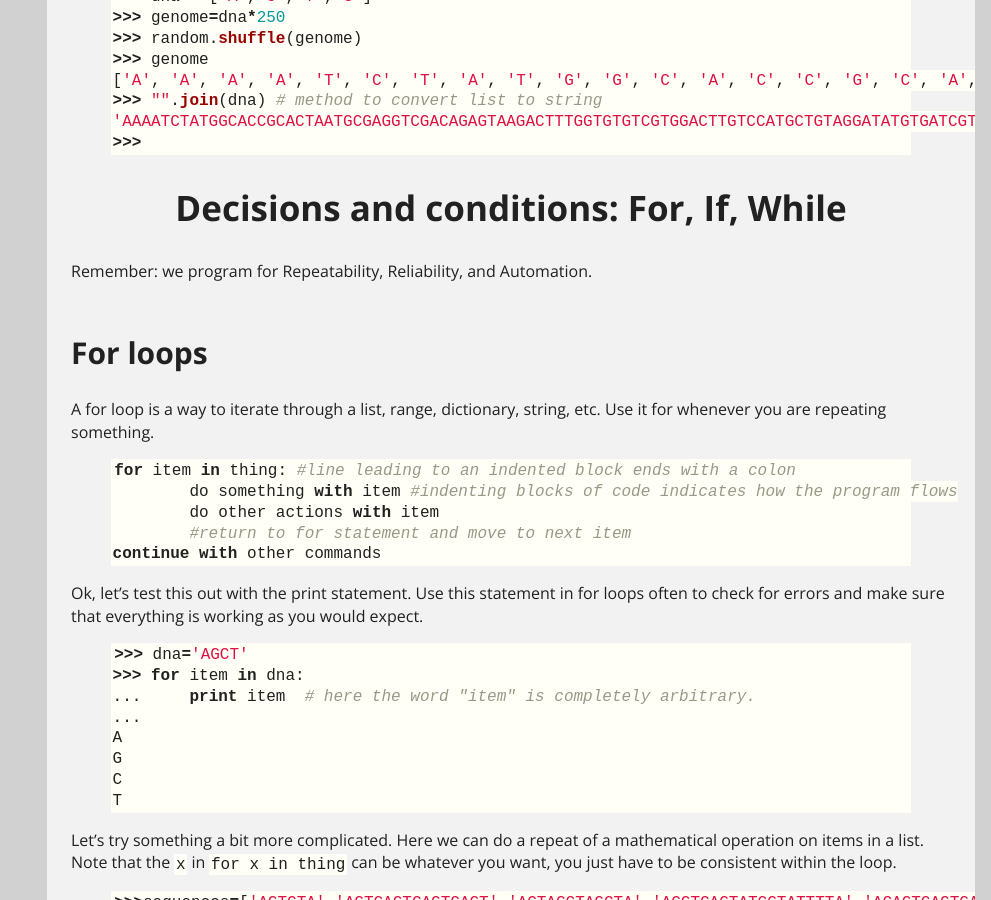
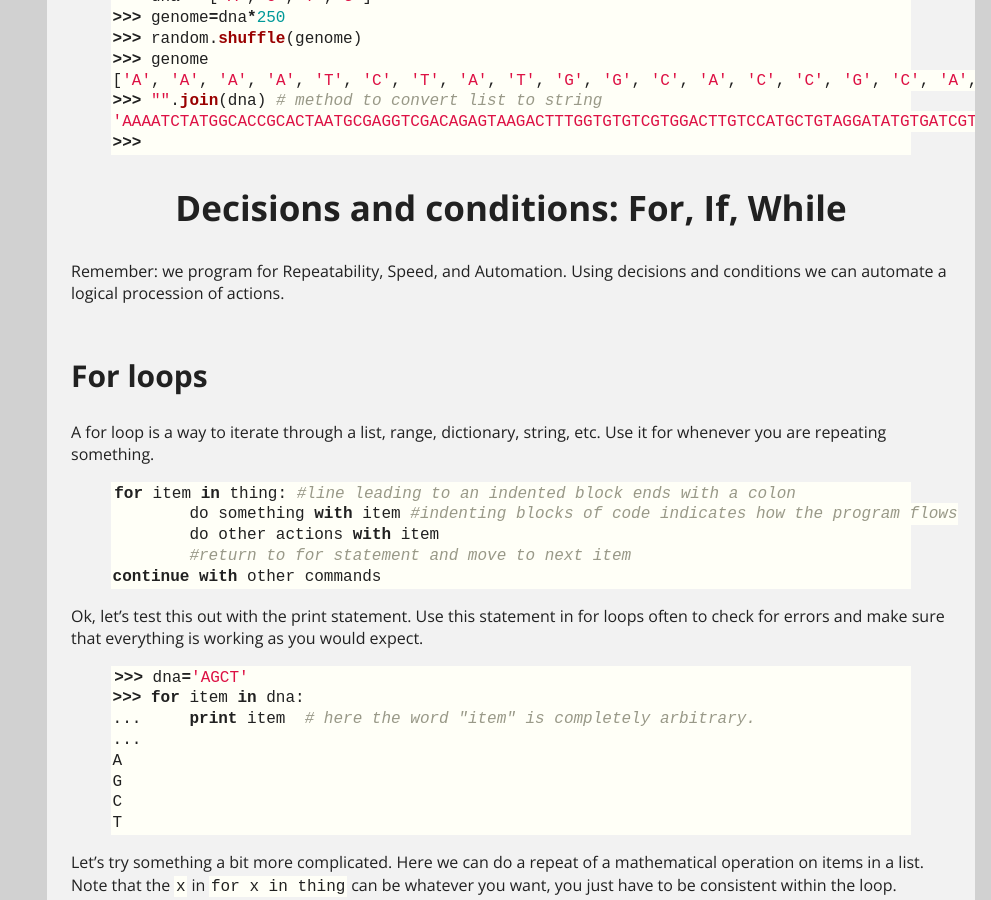
Before and after one commit to CCBBatUT/Biocomputing_Spring2016, a Jekyll site: the page built from _posts/2016-02-10-python2_controlflow.md, in a window 1280 px wide and 900 px high, scrolled down 776 px. Shown: the whole window, without its empty margins (289-1280 px from the left). Built offline with Jekyll 4.4.1, drawn with Linux system fonts in a browser that asks for light colours.

Commit message:
lesson update

```diff
--- a/_posts/2016-02-10-python2_controlflow.md
+++ b/_posts/2016-02-10-python2_controlflow.md
@@ -50,7 +50,7 @@ Two divided by 5 is 0
 
 # Decisions and conditions: For, If, While
 
-Remember: we program for Repeatability, Reliability, and Automation.
+Remember: we program for Repeatability, Speed, and Automation. Using decisions and conditions we can automate a logical procession of actions.
 
 
 ## For loops
@@ -82,7 +82,7 @@ T
 Let's try something a bit more complicated. Here we can do a repeat of a mathematical operation on items in a list. Note that the `x` in `for x in thing` can be whatever you want, you just have to be consistent within the loop.
 
 {% highlight python %}
->>>sequences=['AGTCTA','AGTCAGTCAGTCAGT','ACTAGCTAGCTA','ACGTCAGTATCGTATTTTA','ACAGTCAGTGATCA','AGT','AGCTAGCTAGCTACGATGCTAGCTAGC'] #create our list
+>>> sequences=['AGTCTA','AGTCAGTCAGTCAGT','ACTAGCTAGCTA','ACGTCAGTATCGTATTTTA','ACAGTCAGTGATCA','AGT','AGCTAGCTAGCTACGATGCTAGCTAGC'] #create our list
 >>> for seq in sequences: #for each sequence in the list
 ...     length=len(seq) #calculate the length
 ...     Gcontent=seq.count('G') #count the number of Gs
@@ -105,8 +105,8 @@ GC content of AGCTAGCTAGCTACGATGCTAGCTAGC is 0.518519
 But, if you see in this code, there is a calculation that is repeated four times, so we should also use a for loop in this case too.
 
 {% highlight python %}
->>>GCdict={} #create an empty dictionary that we will fill with GCcontent values
->>>for seq in sequences:
+>>> GCdict={} #create an empty dictionary that we will fill with GCcontent values
+>>> for seq in sequences:
 ...     seqdict={} #create another empty dictionary to *temporarily* store ACGT counts
 ...     length=len(seq)
 ...     for nuc in ['A','G','C','T']: #for each nucleotide
```
